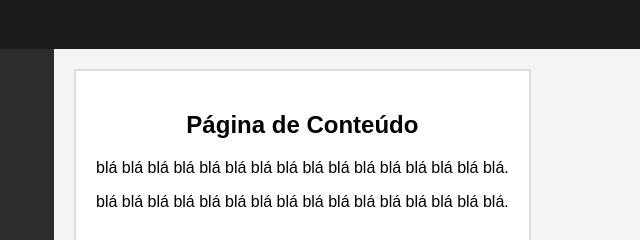
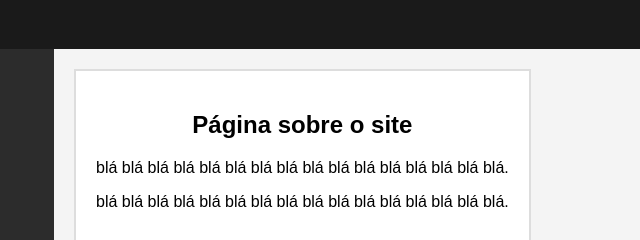
Before and after one commit to robson2026/rdaguiar-site, a plain HTML site: page pagina1.html in a window 1280 px wide. Shown: the top 240 px of the page, 186-826 px from the left. Drawn offline with Linux system fonts and the light colour scheme.

Commit message:
Update pagina1.html

```diff
--- a/pagina1.html
+++ b/pagina1.html
@@ -2,7 +2,7 @@
 <html lang="pt-br">
 <head>
     <meta charset="UTF-8">
-    <title>RDAGUIAR - Conteúdo</title>
+    <title>RDAGUIAR - Sobre...</title>
     <link rel="stylesheet" href="style.css">
 </head>
 <body>
@@ -22,7 +22,7 @@
 
         <main>
             <section class="box-branco">
-                <h1>Página de Conteúdo</h1>
+                <h1>Página sobre o site</h1>
                 <p>blá blá blá blá blá blá blá blá blá blá blá blá blá blá blá blá.</p>
                 <p>blá blá blá blá blá blá blá blá blá blá blá blá blá blá blá blá.</p>
             </section>
```
